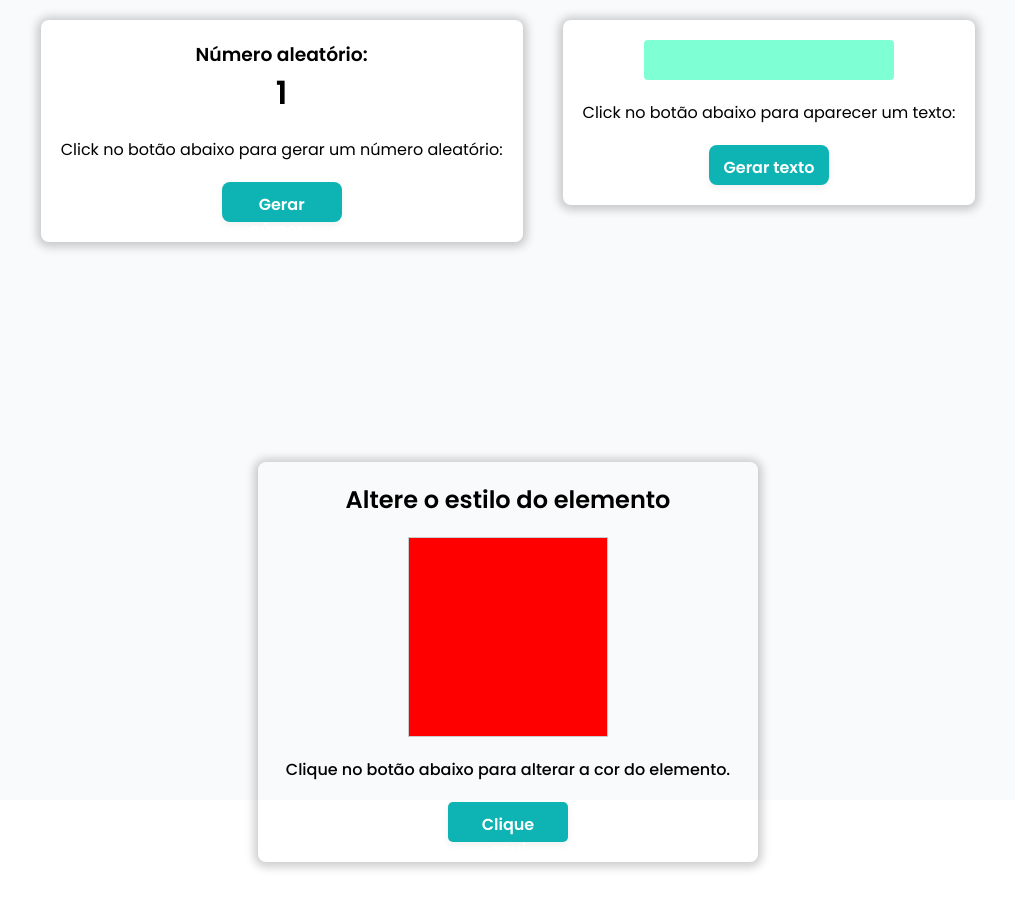
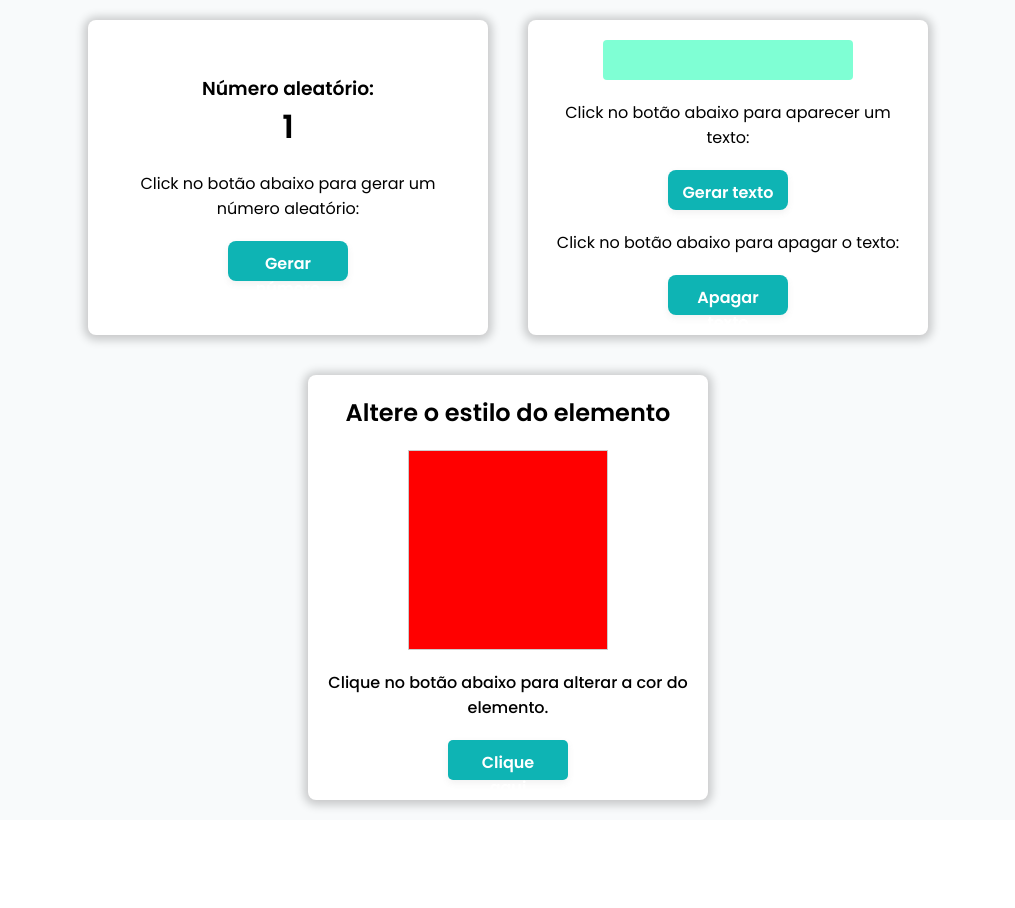
Before and after one commit to HeloisaFelizardo/react-components, a React (Create React App) app: page / in a window 1280 px wide. Shown: the top 908 px of the page, without its empty margins (132-1147 px from the left). After the commit the page ends 820 px from the top, so only its background shows below. Built offline with nearby package versions, Linux system fonts and the light colour scheme.

Commit message:
alterar o estilo do App.css

```diff
--- a/src/App.css
+++ b/src/App.css
@@ -1,9 +1,7 @@
 .App {
   display: flex;
   justify-content: center;
-  align-items: flex-start;
+  align-items: stretch;
   flex-flow: row wrap;
-  width: 100vw;
-  height: 100vh;
   background-color: #f8fafb;
 }
--- a/src/componentes/AlterarEstilo/estilo.css
+++ b/src/componentes/AlterarEstilo/estilo.css
@@ -16,14 +16,12 @@
 
 .container {
   width: 100%;
-  max-width: 500px;
-  padding: 20px;
+  max-width: 400px;
   display: flex;
   flex-direction: column;
   align-items: center;
   justify-content: center;
-  border-radius: 8px;
-  box-shadow: 0px 1px 10px 4px rgba(0, 0, 0, 0.2);
+
 }
 
 .container div {
@@ -44,7 +42,6 @@
 .container p {
   text-align: center;
   font-weight: 500;
-  width: 500px;
   margin-top: 20px;
 }
 
--- a/src/componentes/AlterarEstilo/index.js
+++ b/src/componentes/AlterarEstilo/index.js
@@ -13,7 +13,7 @@ export default function AlterarEstilo() {
   };
 
   return (
-    <div className="display">
+    <div className="conteudo-centralizado">
       <div className="container">
         <h2>Altere o estilo do elemento</h2>
         <div
--- a/src/componentes/AlterarTexto/index.js
+++ b/src/componentes/AlterarTexto/index.js
@@ -6,6 +6,10 @@ export default function AlterarTexto() {
 
   function alterarTexto() {
     setNovoTexto("Hello, World!");
+  }
+
+  function apagarTexto() {
+    setNovoTexto(" ");
   }
 
   return (
@@ -17,6 +21,10 @@ export default function AlterarTexto() {
         <label>Click no botão abaixo para aparecer um texto:</label>
         <button onClick={alterarTexto}>Gerar texto</button>
       </div>
+      <div className="area-botao">
+        <label>Click no botão abaixo para apagar o texto:</label>
+        <button onClick={apagarTexto}>Apagar texto</button>
+      </div>
     </div>
   );
 }
--- a/src/componentes/PaginaInicial/estilo.css
+++ b/src/componentes/PaginaInicial/estilo.css
@@ -9,6 +9,7 @@
     box-shadow: 0px 1px 10px 4px rgba(0, 0, 0, 0.2);
     box-sizing: border-box;
     margin: 20px;
+    width: 400px;
   }
 
   .area-botao{
```
